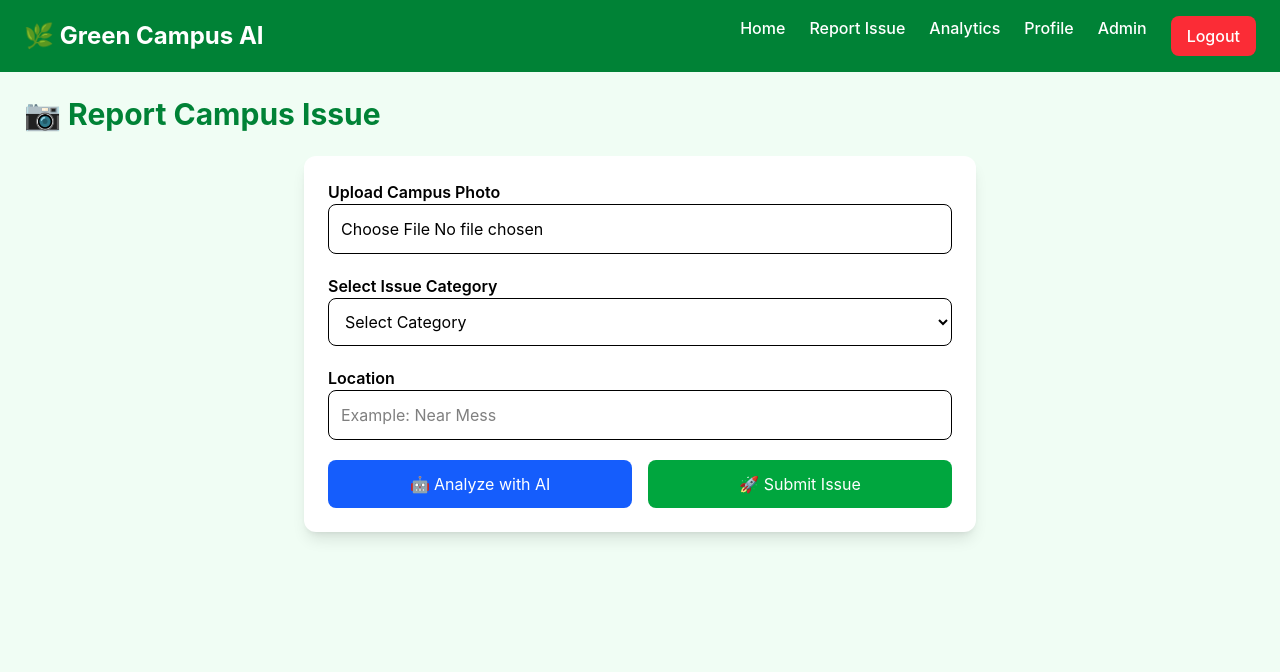
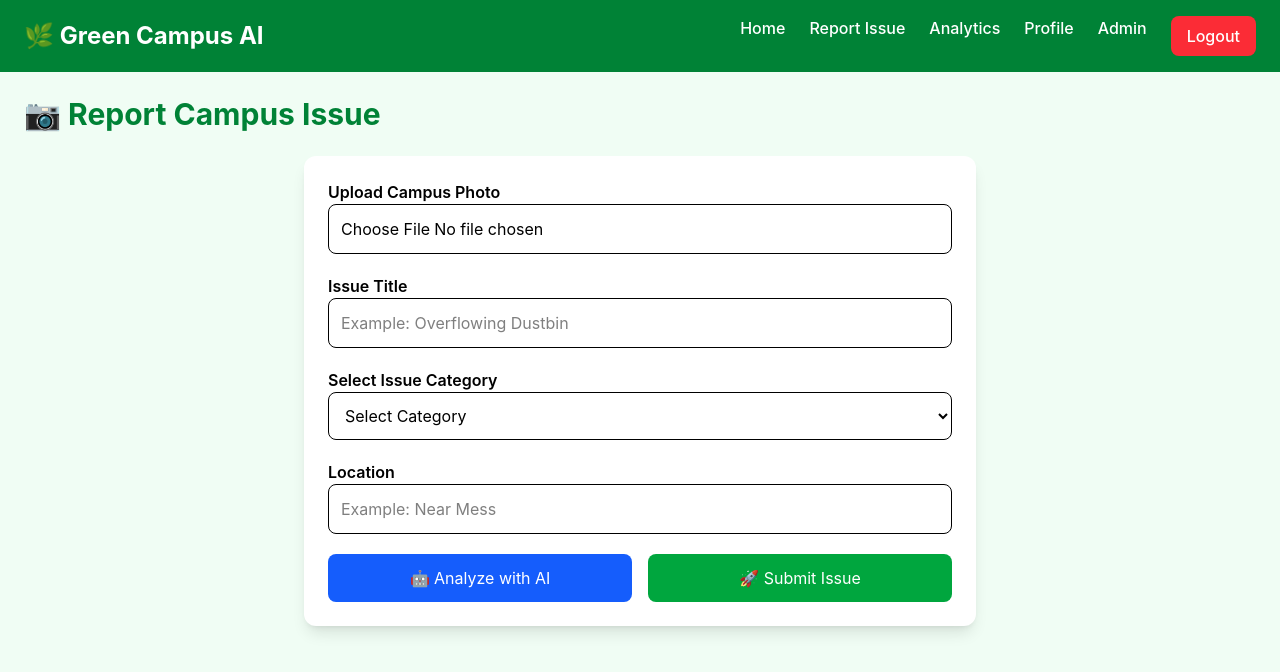
Before and after one commit to JorrigalaNandini/GREEN-CAMPUS-, a React (Vite) app in the folder frontend/: page /report in a window 1280 px wide. Shown: the top 672 px of the page. Built offline with nearby package versions, Linux system fonts and the light colour scheme; sample sign-in values are in the browser's storage.

Commit message:
Add Issue title field

```diff
--- a/frontend/src/pages/ReportIssue.jsx
+++ b/frontend/src/pages/ReportIssue.jsx
@@ -6,6 +6,7 @@ import MainLayout from "../layouts/MainLayout";
 function ReportIssue() {
 
   const [image, setImage] = useState(null);
+  const [title,setTitle]=useState("");
   const [category, setCategory] = useState("");
   const [location, setLocation] = useState("");
 
@@ -124,7 +125,7 @@ function ReportIssue() {
   const handleSubmit = async () => {
 
 
-    if(!image || !category || !location){
+    if(!image || !title ||!category || !location){
 
       alert("Please fill all details");
       return;
@@ -143,6 +144,7 @@ function ReportIssue() {
 
 
       formData.append("image", image);
+      formData.append("title",title);
       formData.append("category", category);
       formData.append("location", location);
 
@@ -246,7 +248,17 @@ function ReportIssue() {
 
           />
 
+        <label className="font-semibold">
+  Issue Title
+</label>
 
+<input
+  type="text"
+  placeholder="Example: Overflowing Dustbin"
+  value={title}
+  onChange={(e)=>setTitle(e.target.value)}
+  className="w-full border rounded-lg p-3 mb-5"
+/>
 
 
 
```
Also changed, not shown: 1 other file (tests, documents, lock files or other folders).
